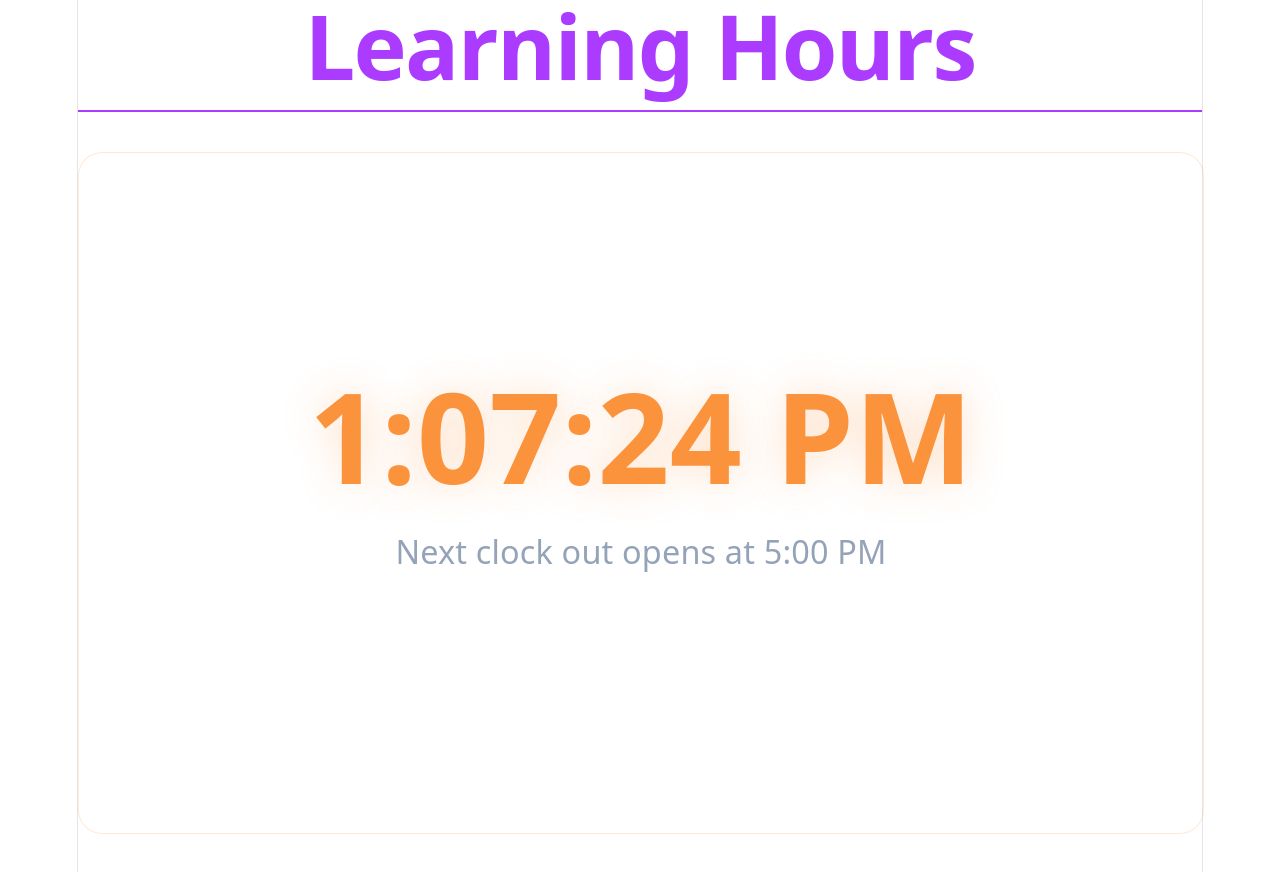
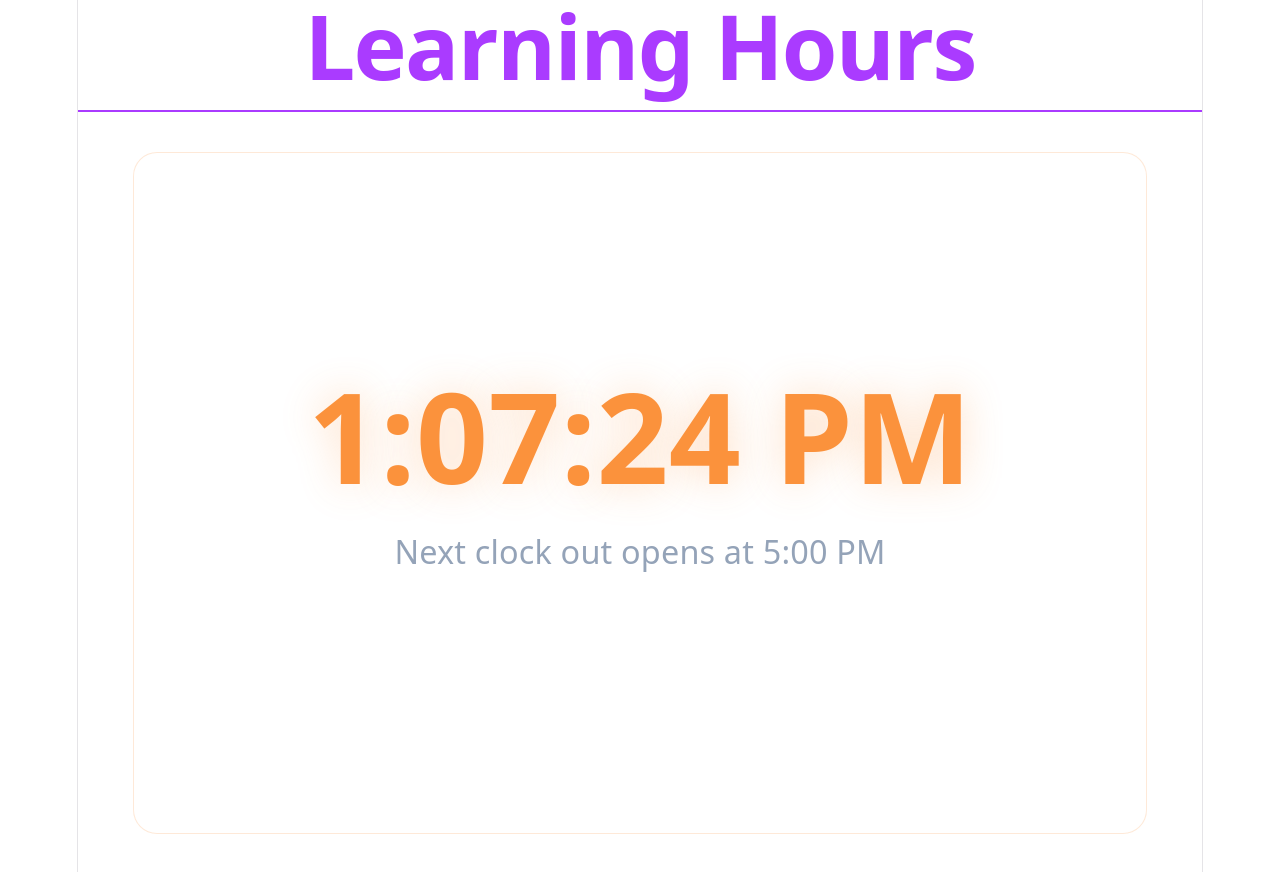
Before and after one commit to bright-webb/qrcode-attendance, a React (Vite) app: page / in a window 1280 px wide. Built offline with nearby package versions, Linux system fonts and the light colour scheme; no server answers.

Commit message:
Minor changes

```diff
--- a/src/pages/Home.tsx
+++ b/src/pages/Home.tsx
@@ -106,7 +106,7 @@ export const Home = () => {
           alignItems: 'center',
           justifyContent: 'center',
           height: '680px',
-          width: '100%',
+          width: '90%',
           backgroundColor: 'rgba(255,255,255,0.02)',
           border: '1px solid rgba(251, 146, 60, 0.2)',
           borderRadius: '24px',
```
